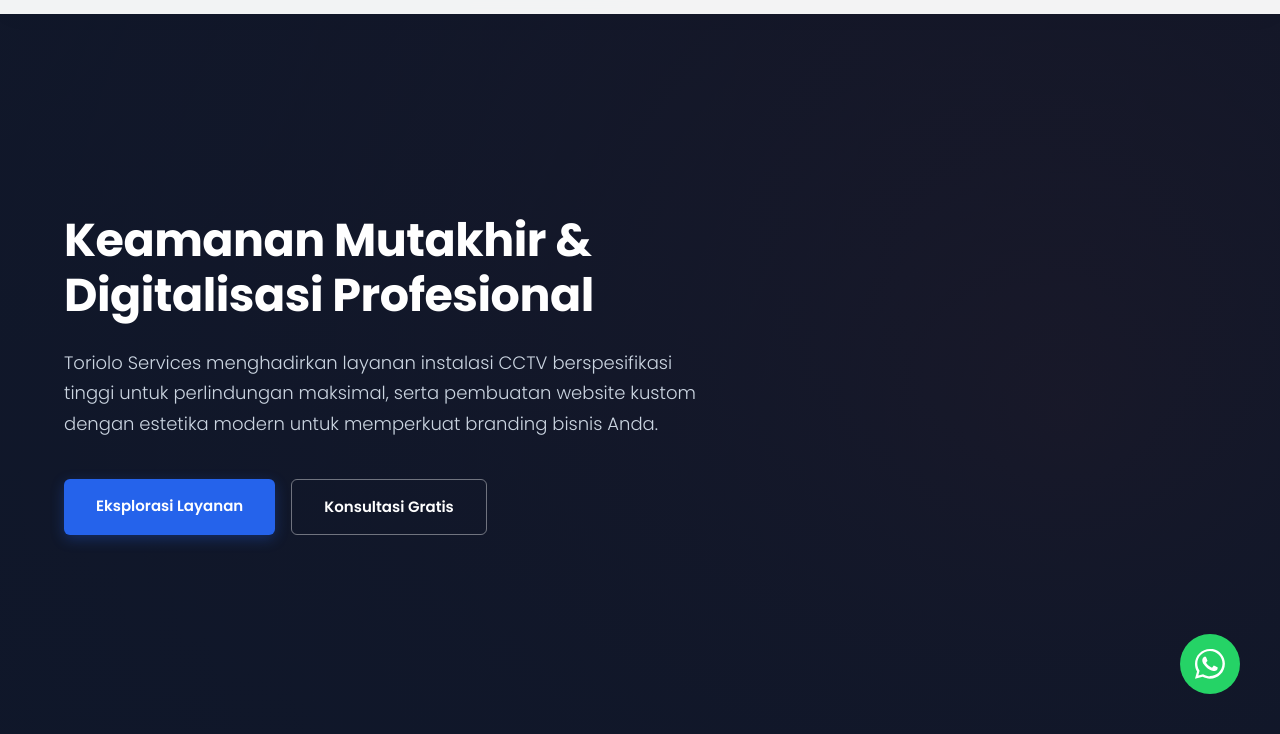
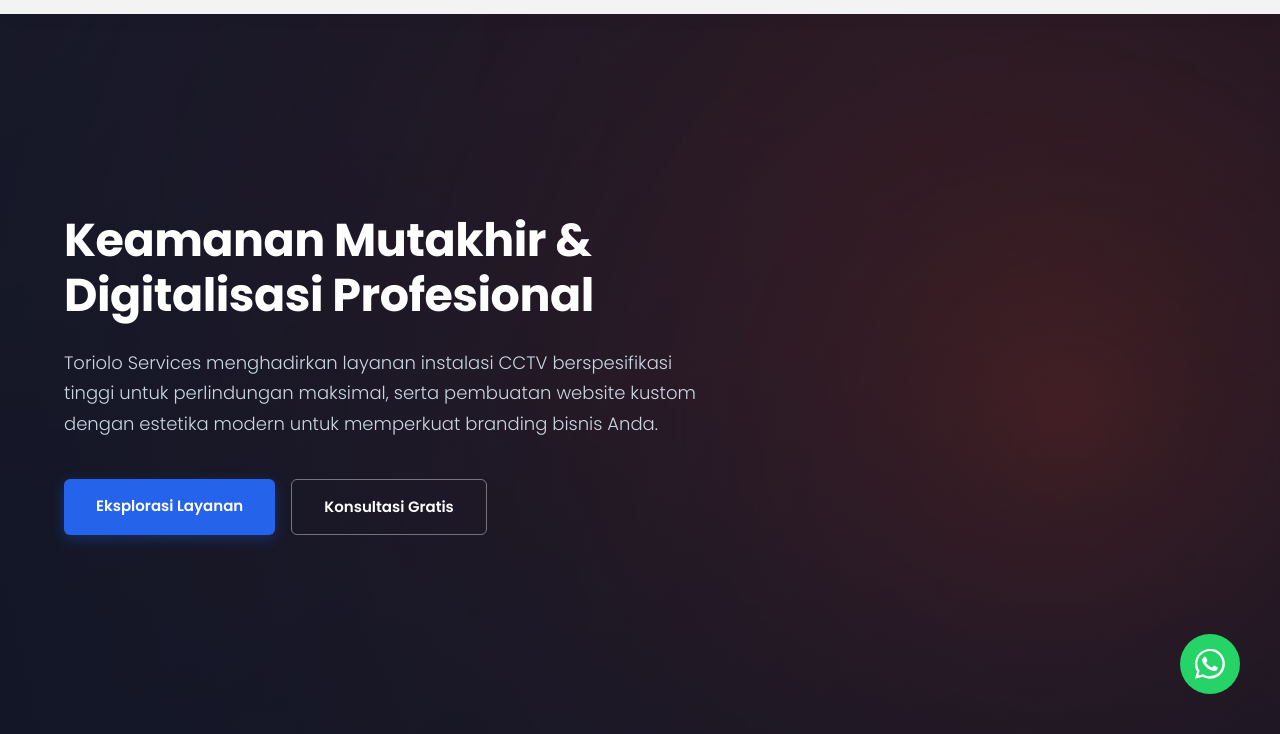
Before and after one commit to security-system-dev/toriolo, a plain HTML site: page index.html in a window 1280 px wide. Shown: the part 66-800 px from the top of the page. Drawn offline with Linux system fonts and the light colour scheme.

Commit message:
Change hero section background gradient opacity
Updated the hero section background gradient for improved visibility.

```diff
--- a/index.html
+++ b/index.html
@@ -24,7 +24,8 @@
         </div>
     </header>
 
-    <section id="hero" class="hero-section" style="background-image: linear-gradient(rgba(15, 23, 42, 0.85), rgba(15, 23, 42, 0.95)), url('images/hero-bg.jpg');">
+        <section id="hero" class="hero-section" style="background-image: linear-gradient(rgba(15, 23, 42, 0.3), rgba(15, 23, 42, 0.6)), url('images/hero-bg.jpg');">
+
         <div class="hero-container">
             <div class="hero-content">
                 <h1>Keamanan Mutakhir & Digitalisasi Profesional</h1>
```
